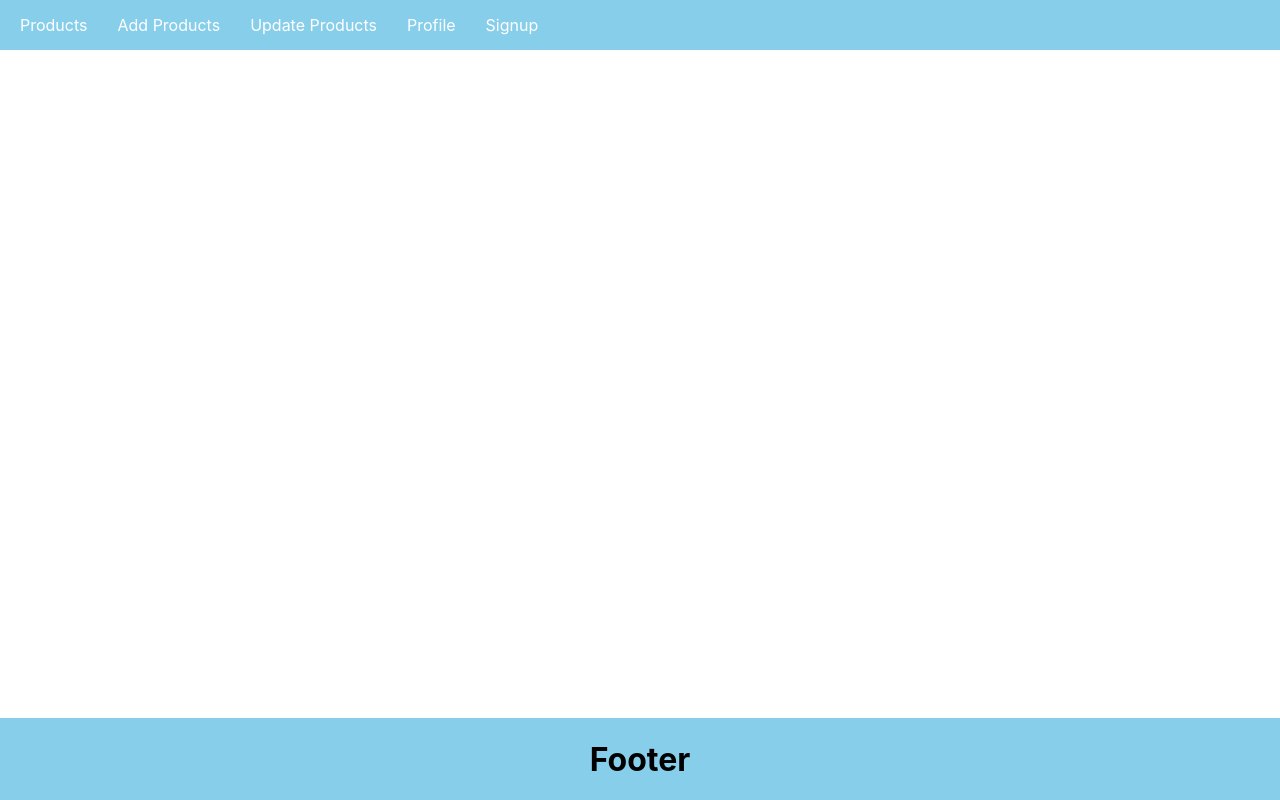
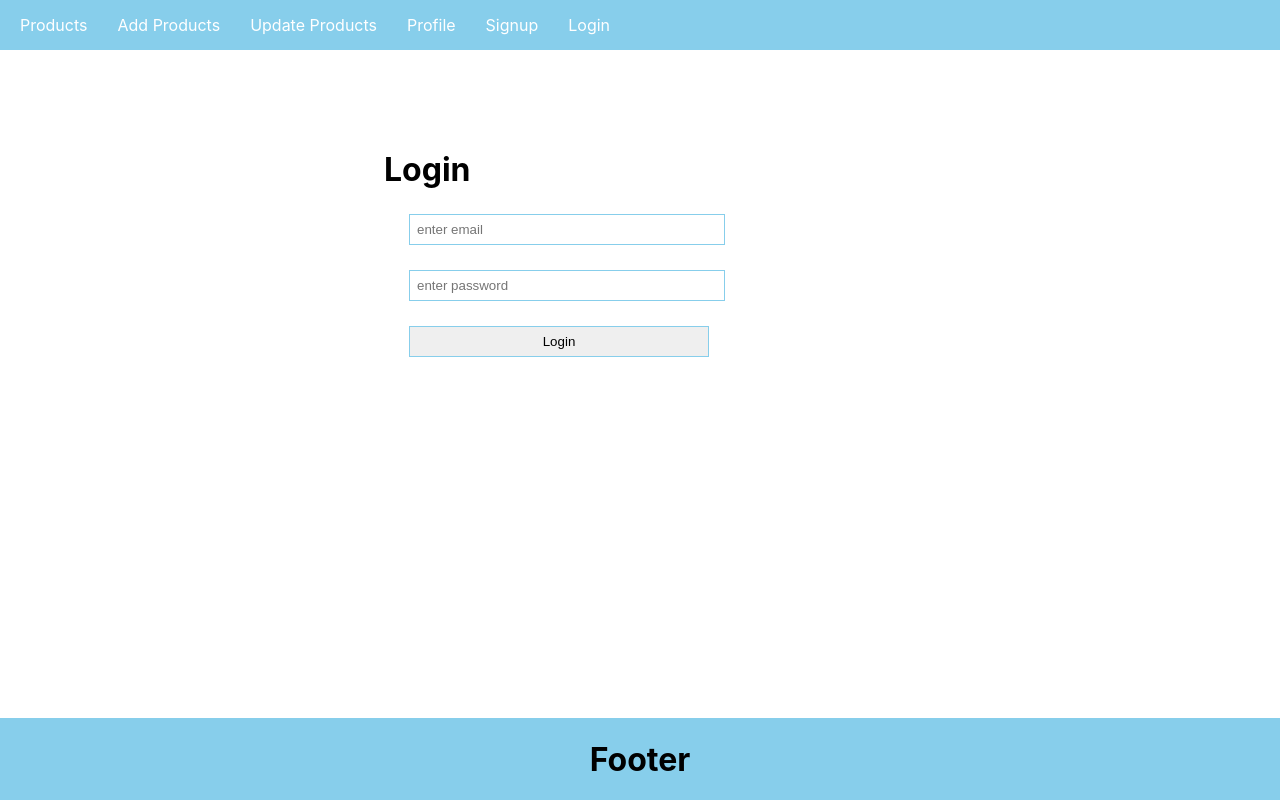
Before and after one commit to YashK21/E-Dashboard, a React (Create React App) app in the folder client/: page /login in a window 1280 px wide. Built offline with nearby package versions, Linux system fonts and the light colour scheme.

Commit message:
Login API added

```diff
--- a/client/src/App.css
+++ b/client/src/App.css
@@ -48,3 +48,7 @@ padding: 10px;
 .signup{
   margin-left: 30%;
 }
+.login{
+  margin-left: 30%;
+  margin-top: 100px;
+}
--- a/client/src/App.js
+++ b/client/src/App.js
@@ -4,6 +4,7 @@ import Footer from "./comp/Footer";
 import Nav from "./comp/Nav";
 import Signup from "./comp/Signup";
 import PrivateComp from "./comp/PrivateComp";
+import Login from "./comp/Login";
 function App() {
   return (
     <div className="App">
@@ -17,6 +18,7 @@ function App() {
           <Route path="/profile" element={<h1>Profile</h1>} />
         </Route>
         <Route path="/signup" element={<Signup />} />
+        <Route path="/login" element={<Login />} />
       </Routes>
       <Footer />
     </div>
--- /dev/null
+++ b/client/src/comp/Login.js
@@ -0,0 +1,58 @@
+import React, { useEffect, useState } from "react";
+import { useNavigate } from "react-router-dom";
+
+const Login = () => {
+  const [email, setEmail] = useState("");
+  const [password, setPassword] = useState("");
+  const navigate = useNavigate();
+  useEffect(() => {
+    const auth = localStorage.getItem("user");
+    if (auth) {
+      navigate("/");
+    }
+  }, []);
+  const handlelogin = async () => {
+    // console.warn(email, password);
+    let result = await fetch("http://localhost:5000/login", {
+      method: "post",
+      body: JSON.stringify({ email, password }),
+      headers: {
+        "content-type": "application/json",
+      },
+    });
+    result = await result.json();
+    if (result.name) {
+      localStorage.setItem("user", JSON.stringify(result));
+      navigate("/");
+    } else {
+      alert("wrong");
+    }
+  };
+  return (
+    <div className="login">
+      <h1>Login </h1>
+      <input
+        type="text"
+        className="inputBox"
+        placeholder="enter email"
+        value={email}
+        onChange={(e) => {
+          setEmail(e.target.value);
+        }}
+      />
+      <input
+        type="password"
+        className="inputBox"
+        placeholder="enter password"
+        value={password}
+        onChange={(e) => {
+          setPassword(e.target.value);
+        }}
+      />
+      <button onClick={handlelogin} className="submit" type="submit">
+        Login
+      </button>
+    </div>
+  );
+};
+export default Login;
--- a/client/src/comp/Nav.js
+++ b/client/src/comp/Nav.js
@@ -1,5 +1,5 @@
 import React from "react";
-import { Link, Links, useNavigate } from "react-router-dom";
+import { Link, useNavigate } from "react-router-dom";
 const Nav = () => {
   const auth = localStorage.getItem("user");
   const navigate = useNavigate();
@@ -29,9 +29,14 @@ const Nav = () => {
             </Link>
           </li>
         ) : (
-          <li>
-            <Link to="/signup">Signup</Link>
-          </li>
+          <>
+            <li>
+              <Link to="/signup">Signup</Link>
+            </li>
+            <li>
+              <Link to="/login">Login</Link>
+            </li>
+          </>
         )}
       </ul>
     </div>
--- a/client/src/comp/Signup.js
+++ b/client/src/comp/Signup.js
@@ -11,7 +11,7 @@ const Signup = () => {
       navigate("/");
     }
   });
-  const handleClick = async () => {
+  const handleSignup = async () => {
     console.warn(name, email, password);
     let result = await fetch("http://localhost:5000/register", {
       method: "POST",
@@ -33,7 +33,7 @@ const Signup = () => {
   };
   return (
     <div className="signup">
-      <h1>Signup comp</h1>
+      <h1>Signup</h1>
       <input
         className="inputBox"
         type="text"
@@ -61,7 +61,7 @@ const Signup = () => {
         }}
         placeholder="Enter password"
       />
-      <button className="submit" type="submit" onClick={handleClick}>
+      <button className="submit" type="submit" onClick={handleSignup}>
         Submit
       </button>
     </div>
```
